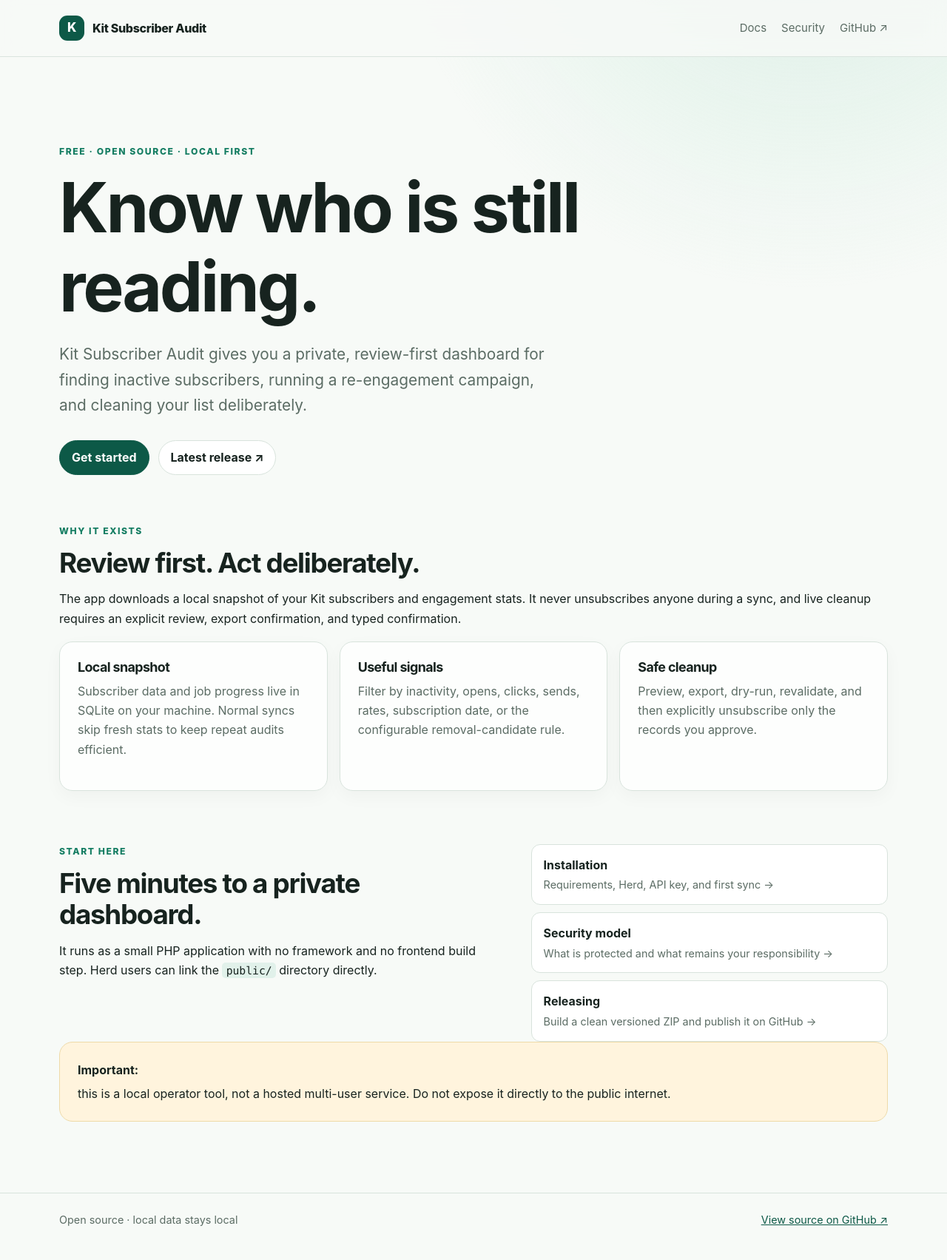
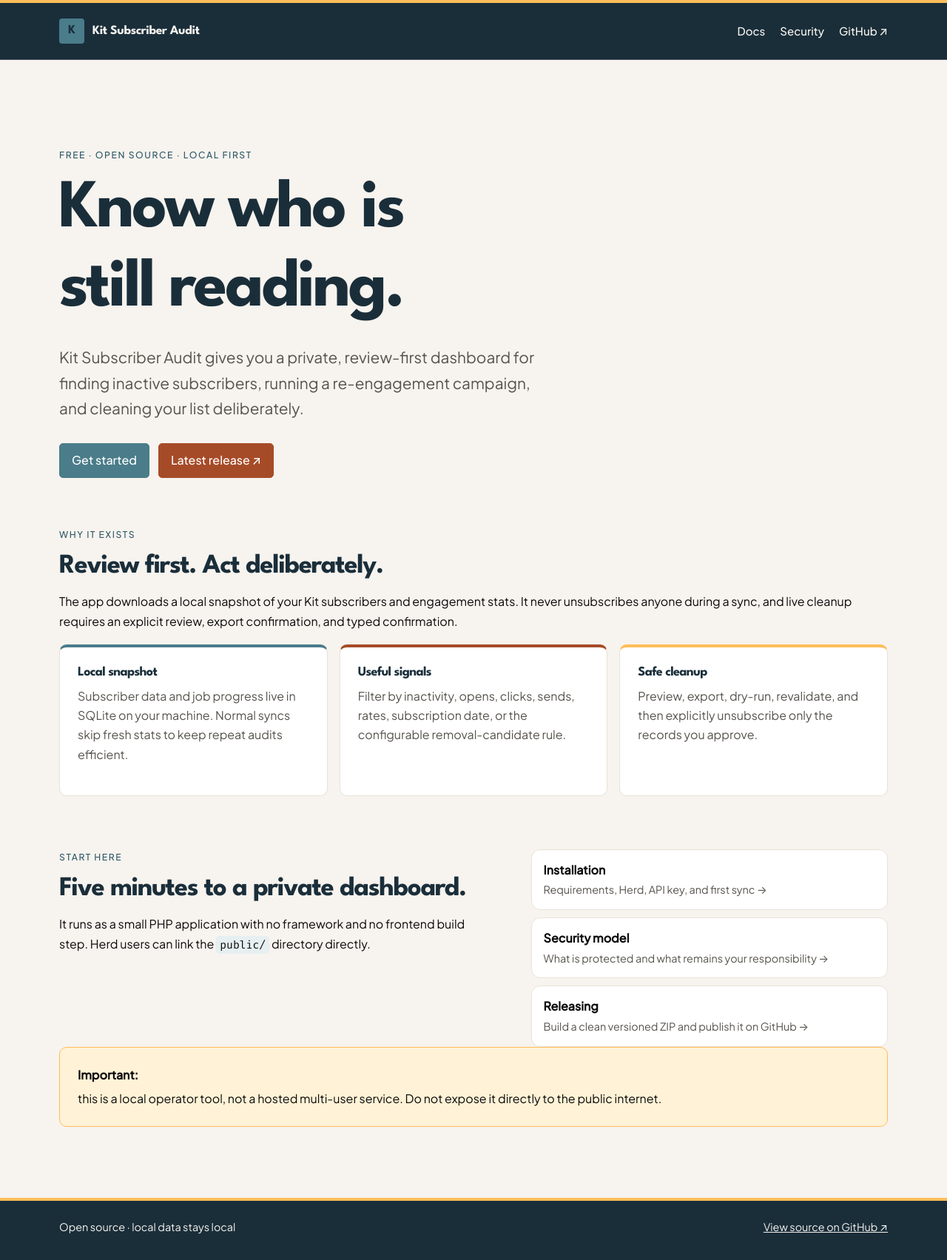
Before and after one commit to WebberZone/kit-subscriber-auditor, a Jekyll site: the page built from index.md, in a window 1280 px wide. Shown: the whole page at 74% size. Built offline with Jekyll 4.4.1, drawn with Linux system fonts in a browser that asks for light colours.

Commit message:
Align documentation site with WebberZone branding

```diff
--- a/site-assets/css/style.css
+++ b/site-assets/css/style.css
@@ -1,18 +1,54 @@
 :root {
-  --ink: #17231f;
-  --muted: #5b6c64;
-  --paper: #f7faf7;
+  --ink: #0a0a0a;
+  --heading: #1a2e3a;
+  --muted: #57534d;
+  --paper: #f7f3ee;
   --surface: #ffffff;
-  --line: #d8e3dc;
-  --accent: #147d62;
-  --accent-dark: #0d5947;
-  --accent-soft: #e1f1ea;
-  --warm: #fff4dd;
-  --shadow: 0 18px 50px rgba(23, 35, 31, .08);
-  --radius: 18px;
-  font-family: Inter, ui-sans-serif, -apple-system, BlinkMacSystemFont, "Segoe UI", sans-serif;
+  --line: #e9e2da;
+  --accent: #4a7c8a;
+  --accent-dark: #3d6875;
+  --accent-text: #2d5867;
+  --accent-soft: #e6eff1;
+  --rust: #a64b28;
+  --amber: #ffbd59;
+  --warm: #fff2d6;
+  --shadow: 0 14px 36px rgba(26, 46, 58, .08);
+  --radius: 10px;
+  font-family: "Plus Jakarta Sans", ui-sans-serif, -apple-system, BlinkMacSystemFont, "Segoe UI", sans-serif;
   color: var(--ink);
   background: var(--paper);
+}
+
+@font-face {
+  font-family: "League Spartan";
+  src: url("../fonts/league-spartan-700.woff2") format("woff2");
+  font-display: swap;
+  font-style: normal;
+  font-weight: 700;
+}
+
+@font-face {
+  font-family: "Plus Jakarta Sans";
+  src: url("../fonts/plus-jakarta-sans-400.woff2") format("woff2");
+  font-display: swap;
+  font-style: normal;
+  font-weight: 400;
+}
+
+@font-face {
+  font-family: "Plus Jakarta Sans";
+  src: url("../fonts/plus-jakarta-sans-500.woff2") format("woff2");
+  font-display: swap;
+  font-style: normal;
+  font-weight: 500;
+}
+
+@font-face {
+  font-family: "Fira Code";
+  src: url("../fonts/fira-code-400.woff2") format("woff2");
+  font-display: swap;
+  font-style: normal;
+  font-weight: 400;
 }
 
 * {
@@ -25,23 +61,22 @@ html {
 
 body {
   margin: 0;
-  background:
-    radial-gradient(circle at 85% -10%, rgba(174, 222, 201, .42), transparent 35rem),
-    var(--paper);
+  border-top: 4px solid var(--amber);
+  background: var(--paper);
   line-height: 1.65;
 }
 
 a {
-  color: var(--accent-dark);
+  color: var(--accent-text);
 }
 
 a:hover {
-  color: var(--accent);
+  color: var(--rust);
 }
 
 .site-nav {
-  border-bottom: 1px solid rgba(216, 227, 220, .9);
-  background: rgba(247, 250, 247, .84);
+  border-bottom: 1px solid rgba(247, 243, 238, .16);
+  background: var(--heading);
   backdrop-filter: blur(14px);
 }
 
@@ -65,8 +100,10 @@ main,
   display: inline-flex;
   align-items: center;
   gap: 11px;
-  color: var(--ink);
-  font-weight: 760;
+  color: var(--paper);
+  font-family: "League Spartan", sans-serif;
+  font-weight: 700;
+  font-size: 1.08rem;
   letter-spacing: -.02em;
   text-decoration: none;
 }
@@ -76,9 +113,9 @@ main,
   place-items: center;
   width: 34px;
   height: 34px;
-  border-radius: 11px;
-  color: #fff;
-  background: var(--accent-dark);
+  border-radius: 4px;
+  color: var(--heading);
+  background: var(--accent);
   font-size: 1.05rem;
 }
 
@@ -90,12 +127,13 @@ main,
 }
 
 .nav-links a {
-  color: var(--muted);
+  color: var(--paper);
+  font-weight: 500;
   text-decoration: none;
 }
 
 .nav-links a:hover {
-  color: var(--ink);
+  color: var(--amber);
 }
 
 main {
@@ -109,9 +147,9 @@ main {
 
 .eyebrow {
   margin: 0 0 12px;
-  color: var(--accent);
+  color: var(--accent-text);
   font-size: .76rem;
-  font-weight: 780;
+  font-weight: 500;
   letter-spacing: .13em;
   text-transform: uppercase;
 }
@@ -119,7 +157,9 @@ main {
 h1,
 h2,
 h3 {
-  color: var(--ink);
+  color: var(--heading);
+  font-family: "League Spartan", sans-serif;
+  font-weight: 700;
   line-height: 1.15;
   letter-spacing: -.035em;
 }
@@ -128,6 +168,7 @@ h1 {
   max-width: 780px;
   margin: 0 0 22px;
   font-size: clamp(2.8rem, 8vw, 5.8rem);
+  text-wrap: balance;
 }
 
 h2 {
@@ -157,23 +198,29 @@ p {
   justify-content: center;
   min-height: 44px;
   padding: 9px 16px;
-  border: 1px solid var(--accent-dark);
-  border-radius: 999px;
+  border: 1px solid var(--accent);
+  border-radius: 5px;
   color: #fff;
-  background: var(--accent-dark);
-  font-weight: 700;
+  background: var(--accent);
+  font-weight: 500;
   text-decoration: none;
 }
 
 .button:hover {
   color: #fff;
-  background: var(--accent);
+  border-color: var(--accent-dark);
+  background: var(--accent-dark);
 }
 
 .button.secondary {
-  border-color: var(--line);
-  color: var(--ink);
-  background: var(--surface);
+  border-color: var(--rust);
+  color: #fff;
+  background: var(--rust);
+}
+
+.button.secondary:hover {
+  border-color: #843b20;
+  background: #843b20;
 }
 
 .button-row {
@@ -193,8 +240,20 @@ p {
   padding: 24px;
   border: 1px solid var(--line);
   border-radius: var(--radius);
-  background: rgba(255, 255, 255, .82);
-  box-shadow: 0 8px 24px rgba(23, 35, 31, .035);
+  background: var(--surface);
+  box-shadow: none;
+}
+
+.feature-grid .card {
+  border-top: 4px solid var(--accent);
+}
+
+.feature-grid .card:nth-child(2) {
+  border-top-color: var(--rust);
+}
+
+.feature-grid .card:nth-child(3) {
+  border-top-color: var(--amber);
 }
 
 .card p,
@@ -227,8 +286,8 @@ p {
 }
 
 .quick-links a:hover {
-  border-color: #a7cbb9;
-  box-shadow: 0 7px 18px rgba(23, 35, 31, .06);
+  border-color: var(--accent);
+  box-shadow: var(--shadow);
 }
 
 .quick-links span {
@@ -238,7 +297,7 @@ p {
 
 .callout {
   padding: 24px;
-  border: 1px solid #eedaa8;
+  border: 1px solid var(--amber);
   border-radius: var(--radius);
   background: var(--warm);
 }
@@ -250,7 +309,7 @@ p {
 
 code,
 pre {
-  font-family: "SFMono-Regular", Consolas, "Liberation Mono", monospace;
+  font-family: "Fira Code", "SFMono-Regular", Consolas, "Liberation Mono", monospace;
 }
 
 code {
@@ -263,10 +322,10 @@ code {
 pre {
   overflow-x: auto;
   padding: 18px 20px;
-  border: 1px solid #263730;
+  border: 1px solid var(--heading);
   border-radius: 12px;
-  color: #e3f3ec;
-  background: #17231f;
+  color: var(--paper);
+  background: var(--heading);
   font-size: .9rem;
   line-height: 1.55;
 }
@@ -289,6 +348,7 @@ pre code {
   position: sticky;
   top: 30px;
   align-self: start;
+  border-top: 4px solid var(--accent);
   padding-top: 10px;
 }
 
@@ -296,7 +356,7 @@ pre code {
   margin-bottom: 10px;
   color: var(--muted);
   font-size: .78rem;
-  font-weight: 780;
+  font-weight: 500;
   letter-spacing: .1em;
   text-transform: uppercase;
 }
@@ -317,7 +377,7 @@ pre code {
 }
 
 .doc-sidebar a:hover {
-  color: var(--accent-dark);
+  color: var(--rust);
 }
 
 .doc-content {
@@ -326,6 +386,8 @@ pre code {
 
 .doc-content h1 {
   margin-bottom: 30px;
+  padding-bottom: 24px;
+  border-bottom: 1px solid var(--line);
   font-size: clamp(2.4rem, 6vw, 4rem);
 }
 
@@ -368,8 +430,9 @@ pre code {
 }
 
 .site-footer {
-  border-top: 1px solid var(--line);
-  color: var(--muted);
+  border-top: 4px solid var(--amber);
+  color: var(--paper);
+  background: var(--heading);
   font-size: .9rem;
 }
 
@@ -382,6 +445,25 @@ pre code {
 
 .site-footer p {
   margin: 0;
+}
+
+.site-footer a {
+  color: var(--paper);
+}
+
+.site-footer a:hover {
+  color: var(--amber);
+}
+
+:where(a, button, input, select, textarea):focus-visible {
+  outline: 3px solid var(--amber);
+  outline-offset: 3px;
+}
+
+@media (prefers-reduced-motion: reduce) {
+  html {
+    scroll-behavior: auto;
+  }
 }
 
 @media (max-width: 760px) {
```
Also changed, not shown: site-assets/fonts/README.md (added, +11 -0 lines), site-assets/fonts/fira-code-400.woff2 (added), site-assets/fonts/league-spartan-700.woff2 (added), site-assets/fonts/plus-jakarta-sans-400.woff2 (added), site-assets/fonts/plus-jakarta-sans-500.woff2 (added).
